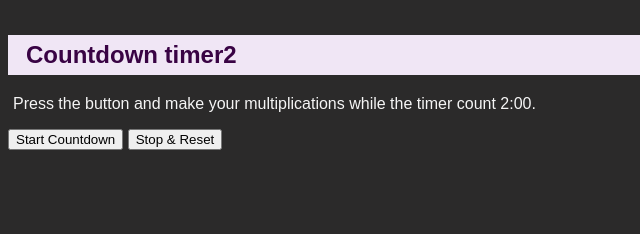
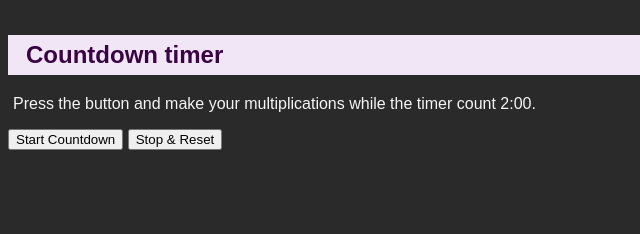
Before and after one commit to QuelPatz/PortfolioLive, a plain HTML site: page webworkers.html in a window 1280 px wide. Shown: the part 405-639 px from the top of the page, 0-640 px from the left. Drawn offline with Linux system fonts and the light colour scheme.

Commit message:
reverted

```diff
--- a/webworkers.html
+++ b/webworkers.html
@@ -77,7 +77,7 @@
   <script src="webworkers.js"></script>
 
   <!-- Start of timer-->
-  <h2>Countdown timer2</h2>
+  <h2>Countdown timer</h2>
   <p>Press the button and make your multiplications while the timer count <span class="js-timeout">2:00</span>.</p>
 
   <button id="js-startTimer">Start Countdown</button>
```
